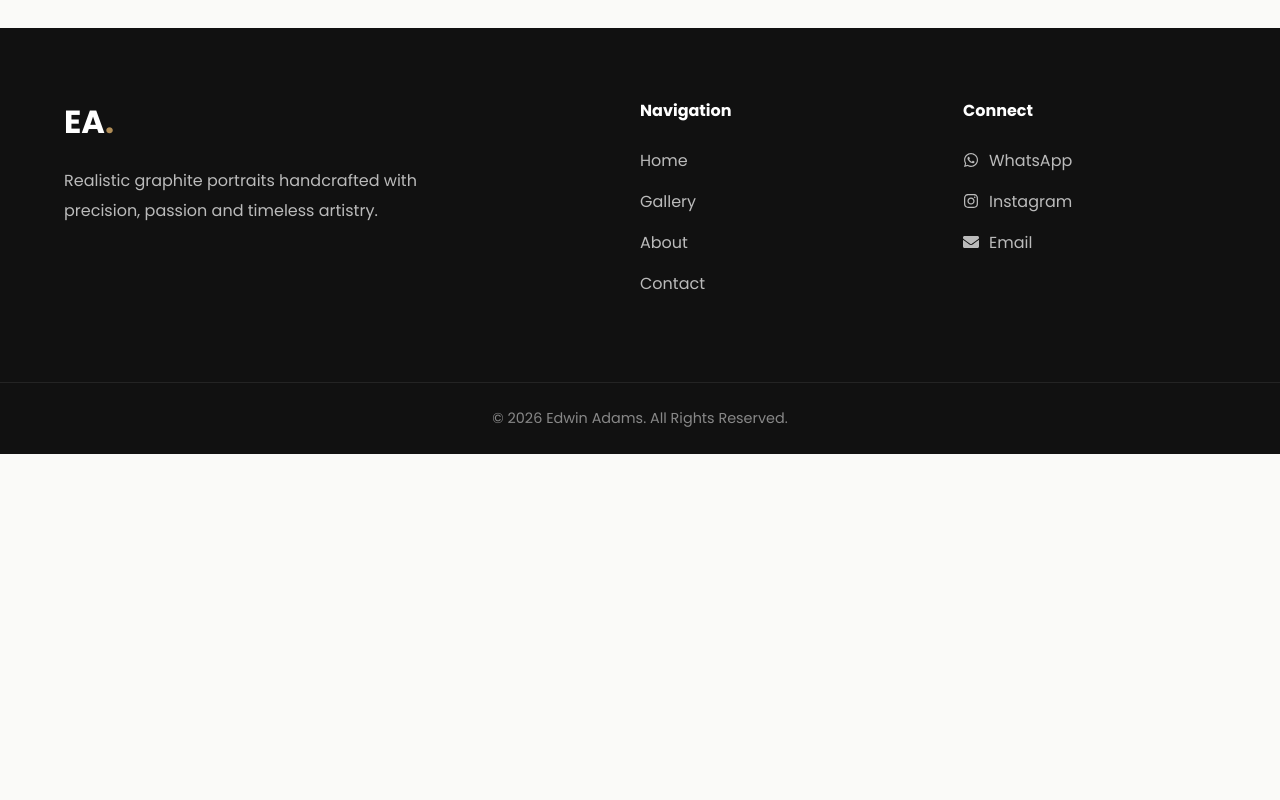
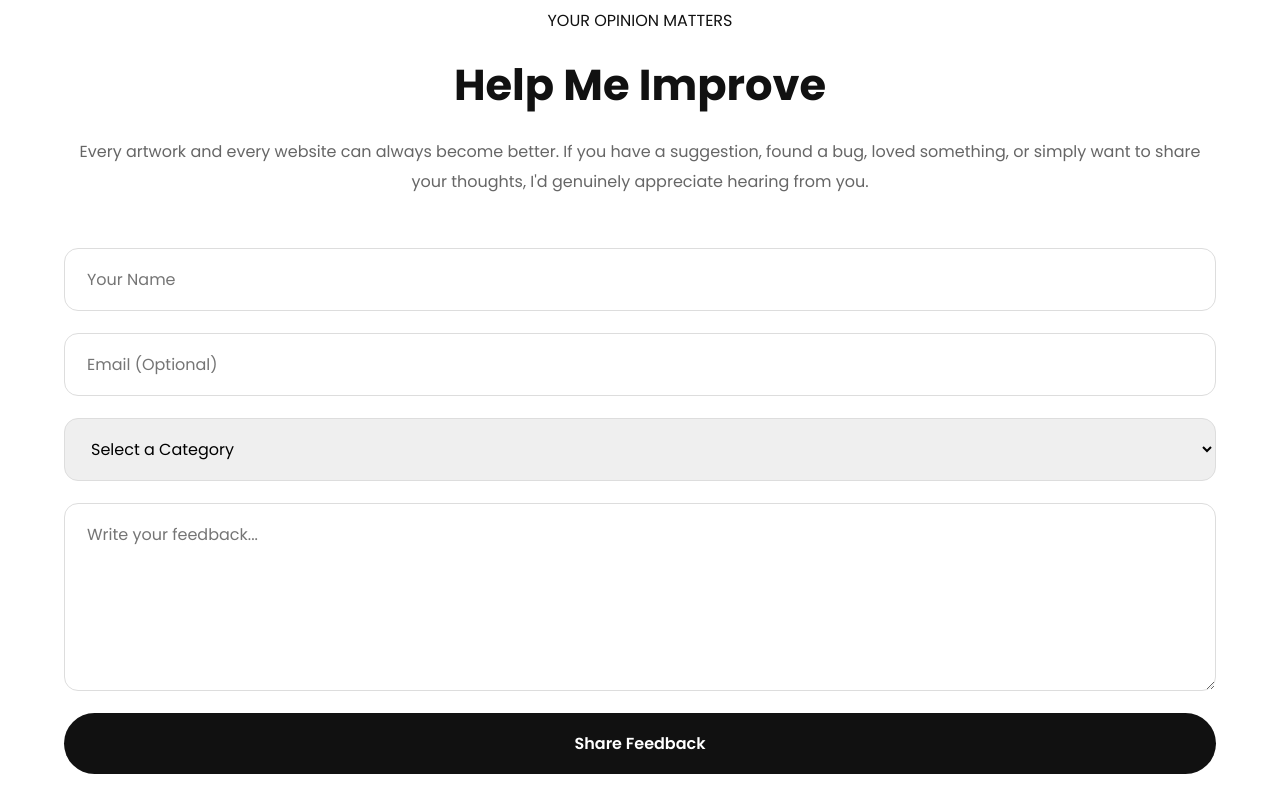
Before and after one commit to EDWIN-ADAMS-V/edwin-art-gallery, a React (Vite) app: page / in a window 1280 px wide. Shown: the part 8340-9140 px from the top of the page. Before the commit the page ends 8794 px from the top, so only its background shows below. Built offline with nearby package versions, Linux system fonts and the light colour scheme.

Commit message:
Add feedback form with Formspree integration

```diff
--- a/package.json
+++ b/package.json
@@ -10,6 +10,7 @@
     "preview": "vite preview"
   },
   "dependencies": {
+    "axios": "^1.18.1",
     "firebase": "^12.15.0",
     "framer-motion": "^12.42.2",
     "react": "^19.2.7",
--- a/src/App.jsx
+++ b/src/App.jsx
@@ -10,6 +10,7 @@ import Commission from "./components/Commission/Commission";
 import Contact from "./components/Contact/Contact";
 import Footer from "./components/Footer/Footer";
 import Loader from "./components/Loader/Loader";
+import Feedback from "./components/Feedback/Feedback";
 
 function App() {
   const [loading, setLoading] = useState(true);
@@ -41,6 +42,7 @@ function App() {
             <About />
             <Commission />
             <Contact />
+            <Feedback />
             <Footer />
           </motion.div>
         )}
--- /dev/null
+++ b/src/components/Feedback/Feedback.css
@@ -0,0 +1,158 @@
+.feedback{
+
+    padding:100px 0;
+
+    background:white;
+
+}
+
+.feedback-container{
+
+    max-width:760px;
+
+    margin:auto;
+
+    text-align:center;
+
+}
+
+.feedback h2{
+
+    font-size:2.7rem;
+
+    margin:20px 0;
+
+}
+
+.feedback-text{
+
+    color:#666;
+
+    line-height:1.9;
+
+    margin-bottom:50px;
+
+}
+
+.feedback-form{
+
+    display:flex;
+
+    flex-direction:column;
+
+    gap:22px;
+
+}
+
+.feedback-form input,
+.feedback-form textarea,
+.feedback-form select{
+
+    width:100%;
+
+    padding:18px 22px;
+
+    border:1px solid #ddd;
+
+    border-radius:14px;
+
+    font-size:1rem;
+
+    font-family:inherit;
+
+    transition:.3s;
+
+}
+
+.feedback-form input:focus,
+.feedback-form textarea:focus,
+.feedback-form select:focus{
+
+    outline:none;
+
+    border-color:#B08D57;
+
+    box-shadow:0 0 0 4px rgba(176,141,87,.12);
+
+}
+
+.feedback-form textarea{
+
+    resize:vertical;
+
+    min-height:170px;
+
+}
+
+.feedback-form button{
+
+    padding:18px;
+
+    border:none;
+
+    background:#111;
+
+    color:white;
+
+    border-radius:50px;
+
+    font-size:1rem;
+
+    font-weight:600;
+
+    transition:.3s;
+
+}
+
+.feedback-form button:hover{
+
+    background:#B08D57;
+
+    transform:translateY(-4px);
+
+}
+
+@media(max-width:768px){
+
+.feedback{
+
+padding:80px 0;
+
+}
+
+.feedback h2{
+
+font-size:2.2rem;
+
+}
+
+}
+.feedback-success{
+
+    background:#fafaf8;
+
+    padding:70px 40px;
+
+    border-radius:22px;
+
+    box-shadow:0 15px 40px rgba(0,0,0,.08);
+
+}
+
+.feedback-success h2{
+
+    margin-bottom:25px;
+
+    font-size:2.5rem;
+
+}
+
+.feedback-success p{
+
+    color:#666;
+
+    line-height:1.9;
+
+    font-size:1.05rem;
+
+}
--- /dev/null
+++ b/src/components/Feedback/Feedback.jsx
@@ -0,0 +1,128 @@
+import "./Feedback.css";
+import { useState } from "react";
+import axios from "axios";
+
+function Feedback() {
+  const [submitted, setSubmitted] = useState(false);
+
+  async function handleSubmit(e) {
+    e.preventDefault();
+
+    const formData = new FormData(e.target);
+
+    try {
+      await axios.post(
+        "https://formspree.io/f/xeebvrjy",
+        formData,
+        {
+          headers: {
+            Accept: "application/json",
+          },
+        }
+      );
+
+      setSubmitted(true);
+      e.target.reset();
+    } catch (error) {
+      alert("Something went wrong. Please try again.");
+    }
+  }
+
+  return (
+    <section className="feedback" id="feedback">
+
+      <div className="container feedback-container">
+
+        {!submitted ? (
+          <>
+            <p className="section-tag">
+              YOUR OPINION MATTERS
+            </p>
+
+            <h2>
+              Help Me Improve
+            </h2>
+
+            <p className="feedback-text">
+              Every artwork and every website can always become better.
+              If you have a suggestion, found a bug, loved something,
+              or simply want to share your thoughts, I'd genuinely
+              appreciate hearing from you.
+            </p>
+
+            <form
+              onSubmit={handleSubmit}
+              className="feedback-form"
+            >
+
+              <input
+                type="text"
+                name="name"
+                placeholder="Your Name"
+                required
+              />
+
+              <input
+                type="email"
+                name="email"
+                placeholder="Email (Optional)"
+              />
+
+              <select
+                name="category"
+                required
+              >
+                <option value="">
+                  Select a Category
+                </option>
+
+                <option>Website Design</option>
+                <option>Artwork</option>
+                <option>Suggestion</option>
+                <option>Commission Inquiry</option>
+                <option>Bug Report</option>
+                <option>Other</option>
+
+              </select>
+
+              <textarea
+                name="message"
+                rows="6"
+                placeholder="Write your feedback..."
+                required
+              />
+
+              <button type="submit">
+
+                Share Feedback
+
+              </button>
+
+            </form>
+          </>
+        ) : (
+          <div className="feedback-success">
+
+            <h2>🎉 Thank You!</h2>
+
+            <p>
+
+              Your feedback has been received successfully.
+
+              <br /><br />
+
+              I genuinely appreciate you taking the time
+              to help me improve my artwork and this website.
+
+            </p>
+
+          </div>
+        )}
+
+      </div>
+
+    </section>
+  );
+}
+
+export default Feedback;
```
Also changed, not shown: 1 other file (tests, documents, lock files or other folders).
